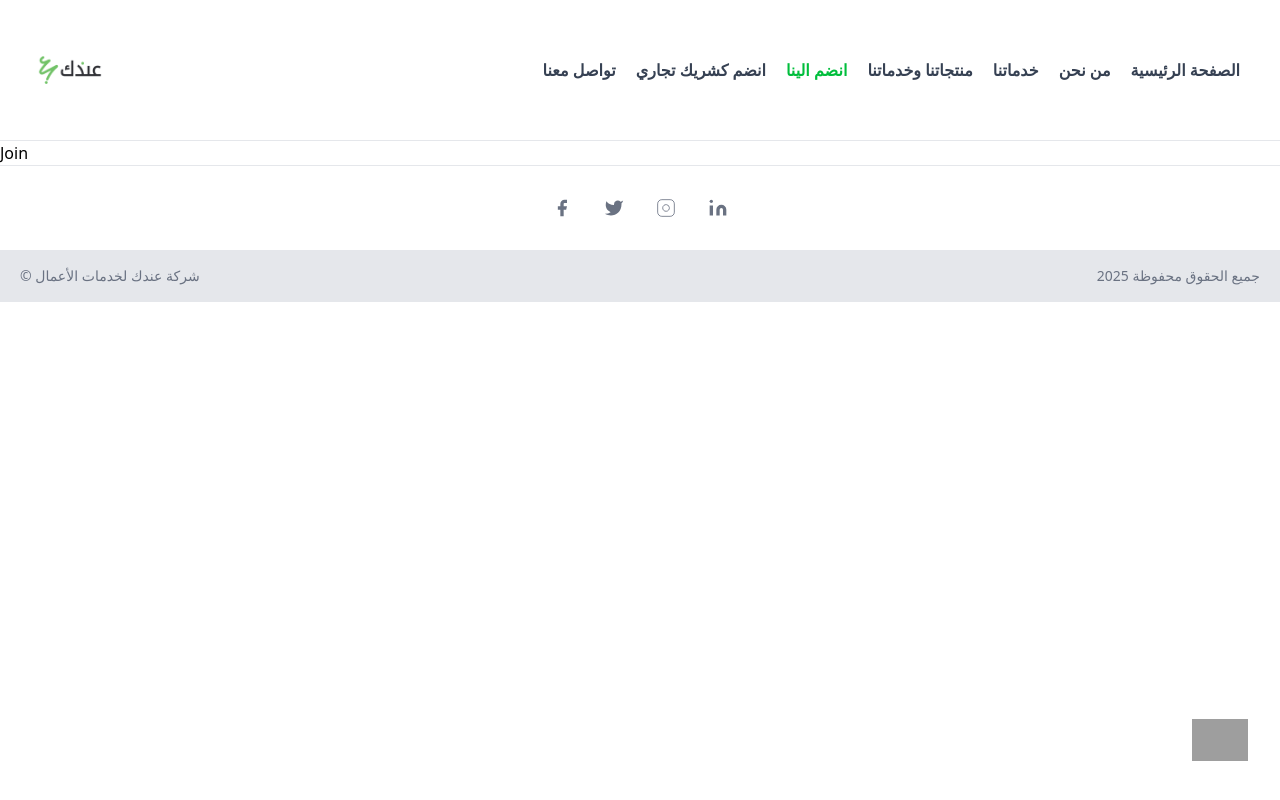
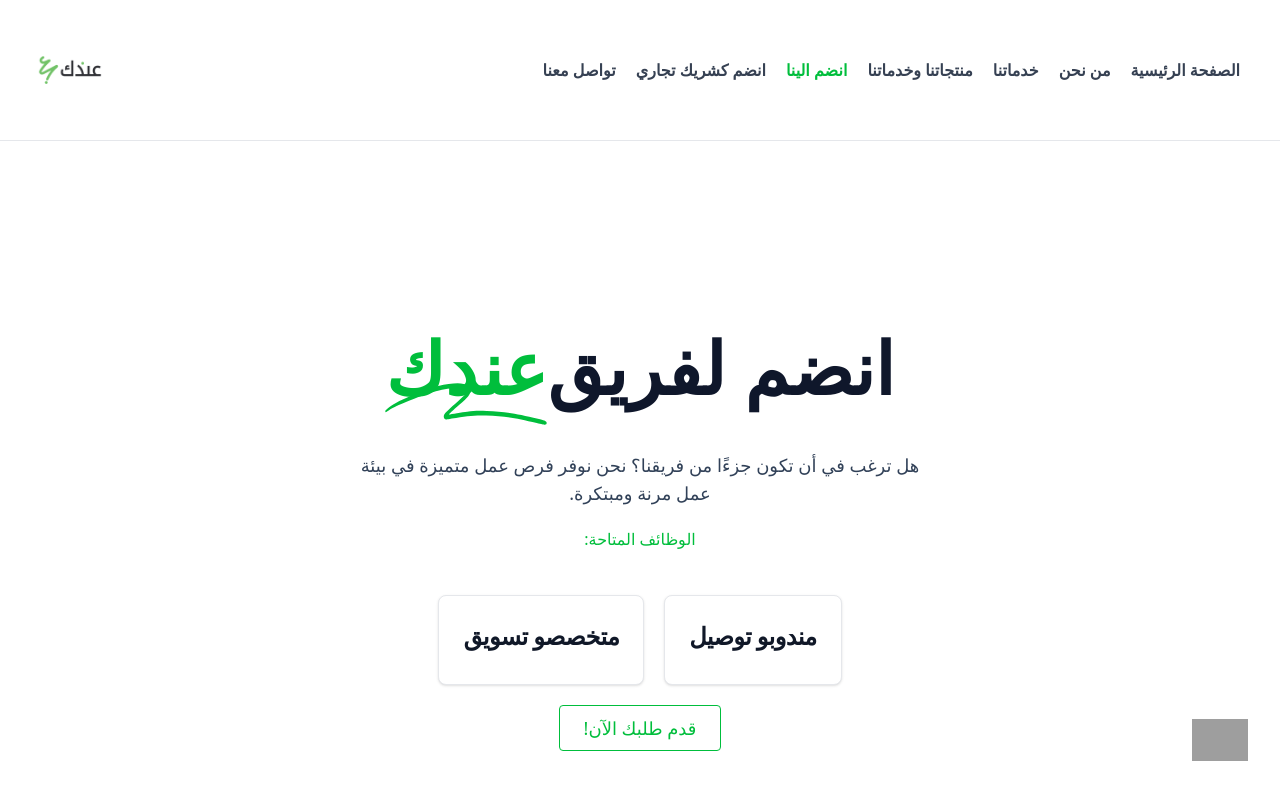
Before and after one commit to scob337/Endak-Landingpage, a React (Vite) app: page /join in a window 1280 px wide. Shown: the top 800 px of the page. Built offline with nearby package versions, Linux system fonts and the light colour scheme; grey boxes are pictures that could not be loaded.

Commit message:
Add Join to us Page

```diff
--- a/src/pages/Join/Join.jsx
+++ b/src/pages/Join/Join.jsx
@@ -1,9 +1,37 @@
+import MainTitle from "../../Components/SharedComponents/MainTitle"
+import Button from "../../Components/SingleComponents/Button"
 
 const Join = () => {
   return (
-    <div>
-      Join
+<main  className="flex  w-full flex-col items-center justify-center text-center px-4  md:h-screen " dir="rtl">
+
+    <h1 className="mx-auto max-w-4xl font-display text-5xl font-bold tracking-normal text-slate-900 sm:text-7xl">
+    انضم لفريق
+        <span className="relative whitespace-nowrap text-[#00be3c]">
+            <svg aria-hidden="true" viewBox="0 0 418 42" className="absolute top-2/3 left-0 h-[0.58em] w-full fill-[#00be3c]" preserveAspectRatio="none"><path d="M203.371.916c-26.013-2.078-76.686 1.963-124.73 9.946L67.3 12.749C35.421 18.062 18.2 21.766 6.004 25.934 1.244 27.561.828 27.778.874 28.61c.07 1.214.828 1.121 9.595-1.176 9.072-2.377 17.15-3.92 39.246-7.496C123.565 7.986 157.869 4.492 195.942 5.046c7.461.108 19.25 1.696 19.17 2.582-.107 1.183-7.874 4.31-25.75 10.366-21.992 7.45-35.43 12.534-36.701 13.884-2.173 2.308-.202 4.407 4.442 4.734 2.654.187 3.263.157 15.593-.78 35.401-2.686 57.944-3.488 88.365-3.143 46.327.526 75.721 2.23 130.788 7.584 19.787 1.924 20.814 1.98 24.557 1.332l.066-.011c1.201-.203 1.53-1.825.399-2.335-2.911-1.31-4.893-1.604-22.048-3.261-57.509-5.556-87.871-7.36-132.059-7.842-23.239-.254-33.617-.116-50.627.674-11.629.54-42.371 2.494-46.696 2.967-2.359.259 8.133-3.625 26.504-9.81 23.239-7.825 27.934-10.149 28.304-14.005.417-4.348-3.529-6-16.878-7.066Z"></path></svg>
+            <span className="relative">عندك</span>
+        </span>
+    </h1>
+    <p className="mx-auto mt-12 max-w-xl text-lg text-slate-700 leading-7">
+    هل ترغب في أن تكون جزءًا من فريقنا؟ نحن نوفر فرص عمل متميزة في بيئة عمل مرنة ومبتكرة.
+    </p>
+
+<div className="flex flex-col gap-5">
+    <MainTitle>الوظائف المتاحة:</MainTitle>
+    <div className="flex flex-wrap gap-5">
+    <div className="block max-w-sm p-6 bg-white border border-gray-200 rounded-lg shadow-sm hover:bg-gray-100 dark:bg-gray-800 dark:border-gray-700 dark:hover:bg-gray-700">
+
+<h5 className="mb-2 text-2xl font-bold tracking-tight text-gray-900 dark:text-white">مندوبو توصيل</h5>
+</div>
+
+<div className="block max-w-sm p-6 bg-white border border-gray-200 rounded-lg shadow-sm hover:bg-gray-100 dark:bg-gray-800 dark:border-gray-700 dark:hover:bg-gray-700">
+
+<h5 className="mb-2 text-2xl font-bold tracking-tight text-gray-900 dark:text-white">متخصصو تسويق</h5>
+</div>
     </div>
+    <Button href="/contact">قدم طلبك الآن!</Button>
+</div>
+</main>
   )
 }
 
--- a/src/pages/Products/ProductCard.jsx
+++ b/src/pages/Products/ProductCard.jsx
@@ -9,7 +9,7 @@
         {ProductData.map((product,idx) => (
         <div
         key={idx}
-        className="bg-white rounded-lg shadow-lg overflow-hidden max-w-lg h-[35rem] lg:w-1/4
+        className="bg-white rounded-lg shadow-lg overflow-hidden max-w-lg h-[32rem] lg:w-1/4
             md:w-1/3 sm:w-1/2 w-[90%]
         ">
         <img
```
